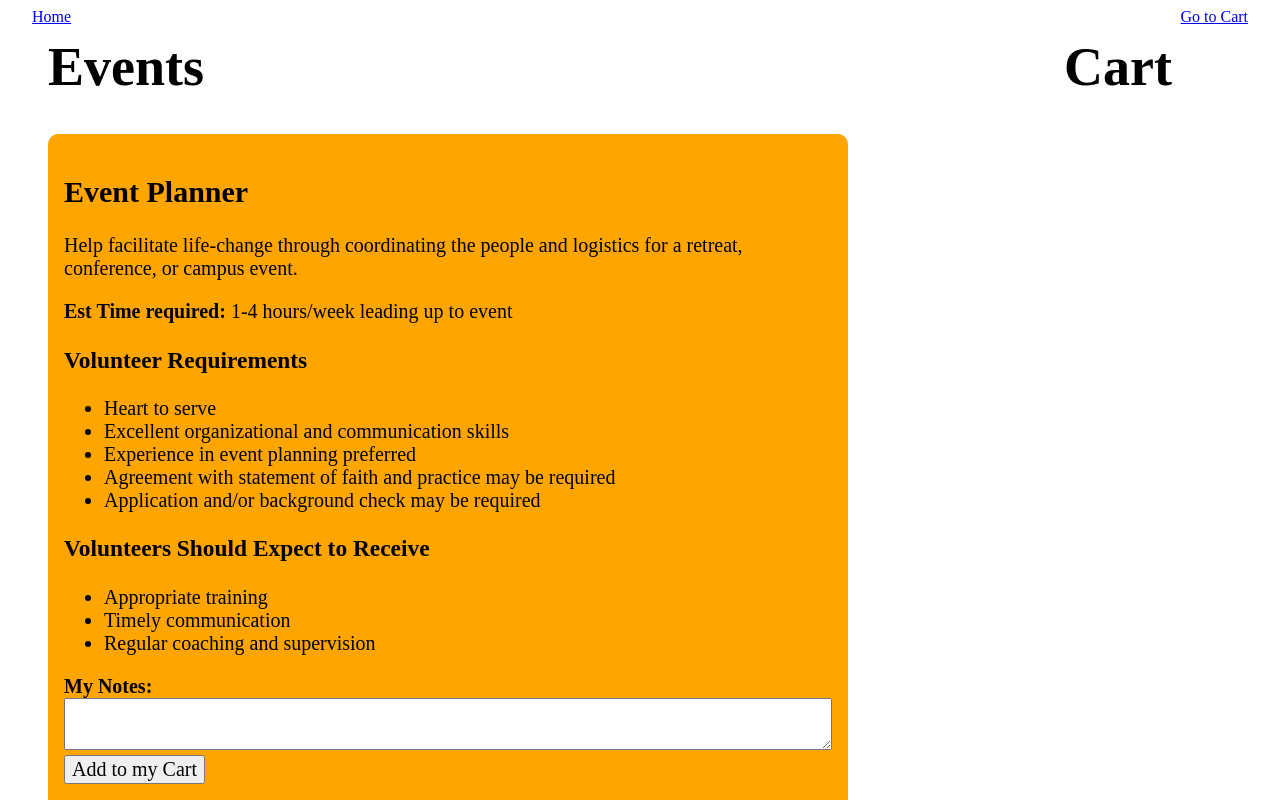
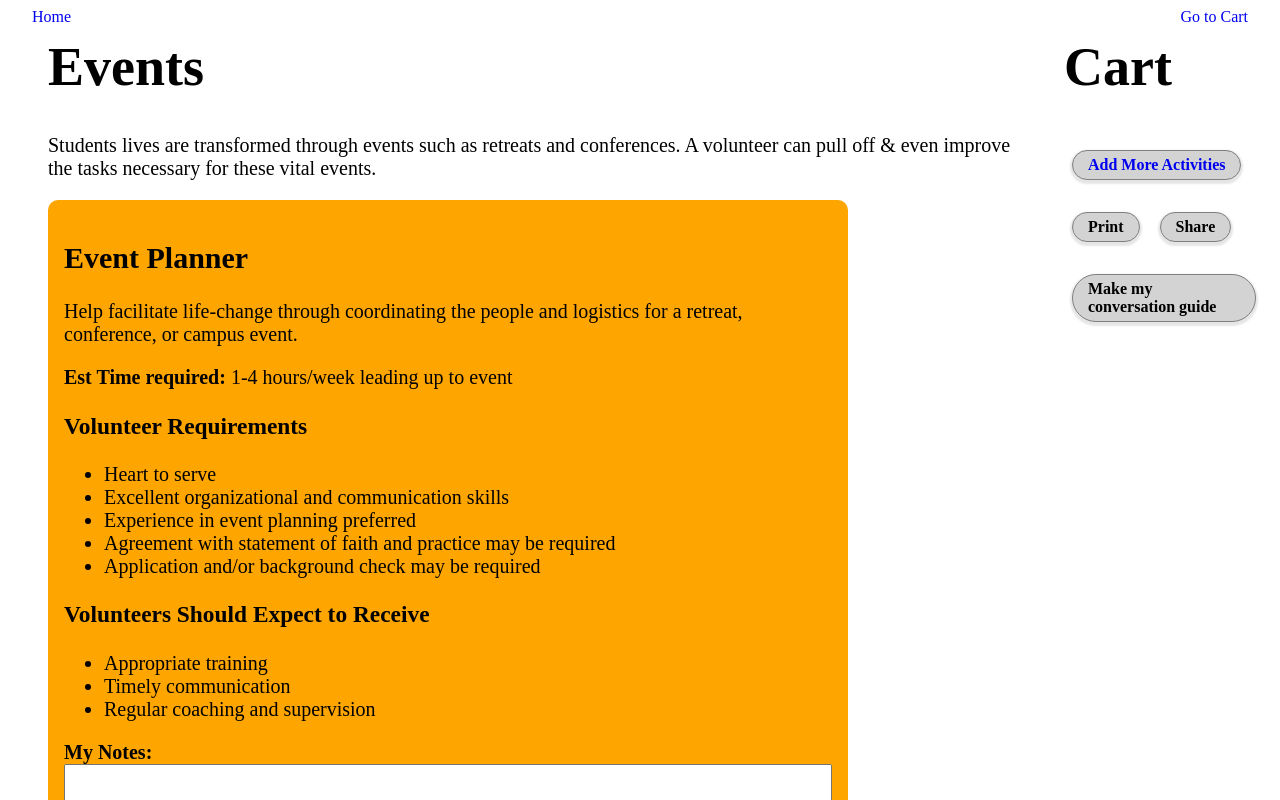
Before and after one commit to carlhemp/VolunteerSprint2, a plain HTML site: page index.html in a window 1280 px wide. Both pictures are taken after a click on the link "Events". Drawn offline with Linux system fonts and the light colour scheme.

Commit message:
Buttons and other stuff

```diff
--- a/index.html
+++ b/index.html
@@ -43,6 +43,8 @@
 
 			<div id="slice1">
 				<h1>Events</h1>
+
+				<p>Students lives are transformed through events such as retreats and conferences. A volunteer can pull off & even improve the tasks necessary for these vital events.</p>
 
 				<div class="card">
 					<h2>Event Planner</h2>
@@ -130,6 +132,8 @@
 			<div id="slice2">
 				<h1>Discipleship</h1>
 
+				<p>The spiritual mentorship a volunteer can provide moves students into deeper relationships with Christ.</p>
+
 				<div class="card">
 					<h2>Sharing your testimony, 100% sent</h2>
 
@@ -209,6 +213,8 @@
 			<div id="slice3">
 				<h1>Hospitality</h1>
 
+				<p>A volunteer can provide the resources or create the environments needed for students to feel completely welcomed into Cru.</p>
+
         <div class="article">
 					<h2>A Story of Hospitality:</h2>
 					<p>Gail has recently turned 70 and has more time on her hands as other responsibilities have ended. She is very missional in her neighborhood and has decades of experience volunteering at the Salvation Army, local public schools, and her own community church.  She and her Husband are major financial ministry partners but she would also like to volunteer her time in some way.   </p><p>After meeting with a  local Team Leader she has decided that using her home for ministry events, and helping to provide food for outreaches is where she wants to spend her time.  Gail has hosted and prepared all the food for a weekend retreat for graduating seniors. A few times a year she provides food for on campus outreaches.</p><p>Those outreaches include a  Friendsgiving outreaches the dorms, an Evangelistic Christmas Party, and Galentines outreach..  Gail volunteers a few times a year and is faithful to pray for specific events and individual students by name.</p>
@@ -221,6 +227,12 @@
 			<div id="cartList" style="display: flex; flex-flow: row wrap;">
 
 			</div>
+			<footer>
+				<a class="btn" href="#">Add More Activities</a>
+				<button onclick="window.print();return false;">Print</button>
+				<button>Share</button>
+				<a class="btn" href="">Make my conversation guide</a>
+			</footer>
 		</div>
 	</div>
 
--- a/style.css
+++ b/style.css
@@ -8,6 +8,9 @@ button {
 }
 body {
 	margin: 0;
+}
+a {
+	text-decoration: none;
 }
 nav {
 	position: fixed;
@@ -140,3 +143,37 @@ ul {
 .removeCard {
 	float: right;
 }
+button {
+	  font-family: inherit; /* 1 */
+  font-size: 100%; /* 1 */
+  line-height: 1.15; /* 1 */
+  margin: 0; /* 2 */
+  /* Normalize `line-height`. Cannot be changed from `normal` in Firefox 4+. */
+  line-height: normal;
+    text-transform: none;
+  -webkit-appearance: button;
+  cursor: pointer;
+  outline: none;
+     border: 0;
+
+       margin: 0;
+  padding: 0;
+  white-space: normal;
+  display: inline;
+  background: none;
+  outline: none;
+  border: none;
+  text-align: left;
+
+}
+
+button,.btn {
+  box-shadow: 0px 2px 2px 2px rgba(0, 0, 0, 0.1);
+  font-weight: bold;
+  border-radius: 2rem;
+  padding: 5px 15px 5px 15px;
+  display: inline-block;
+  border: 1px solid gray;
+  margin: 1em .5em 1em .5em;
+  background-color: lightgray;
+}
```
